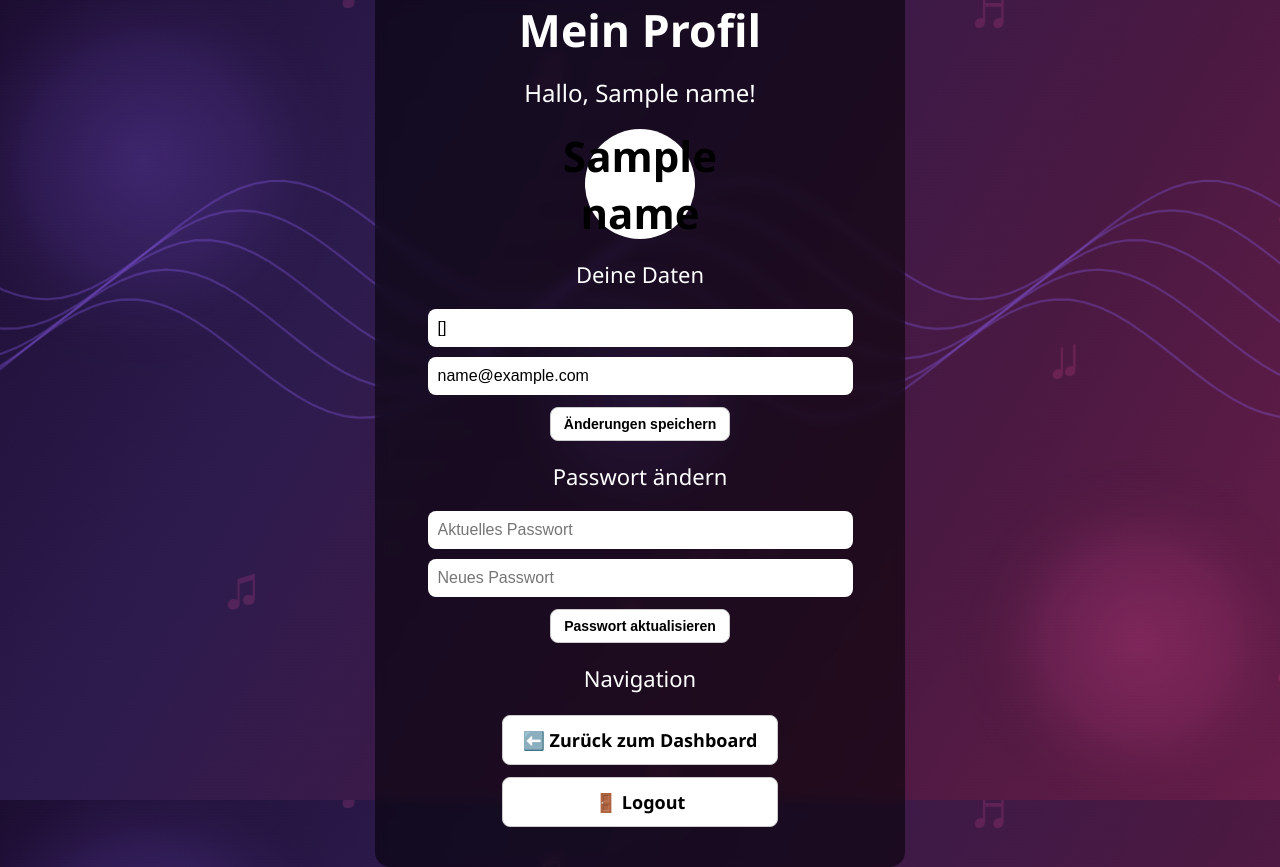
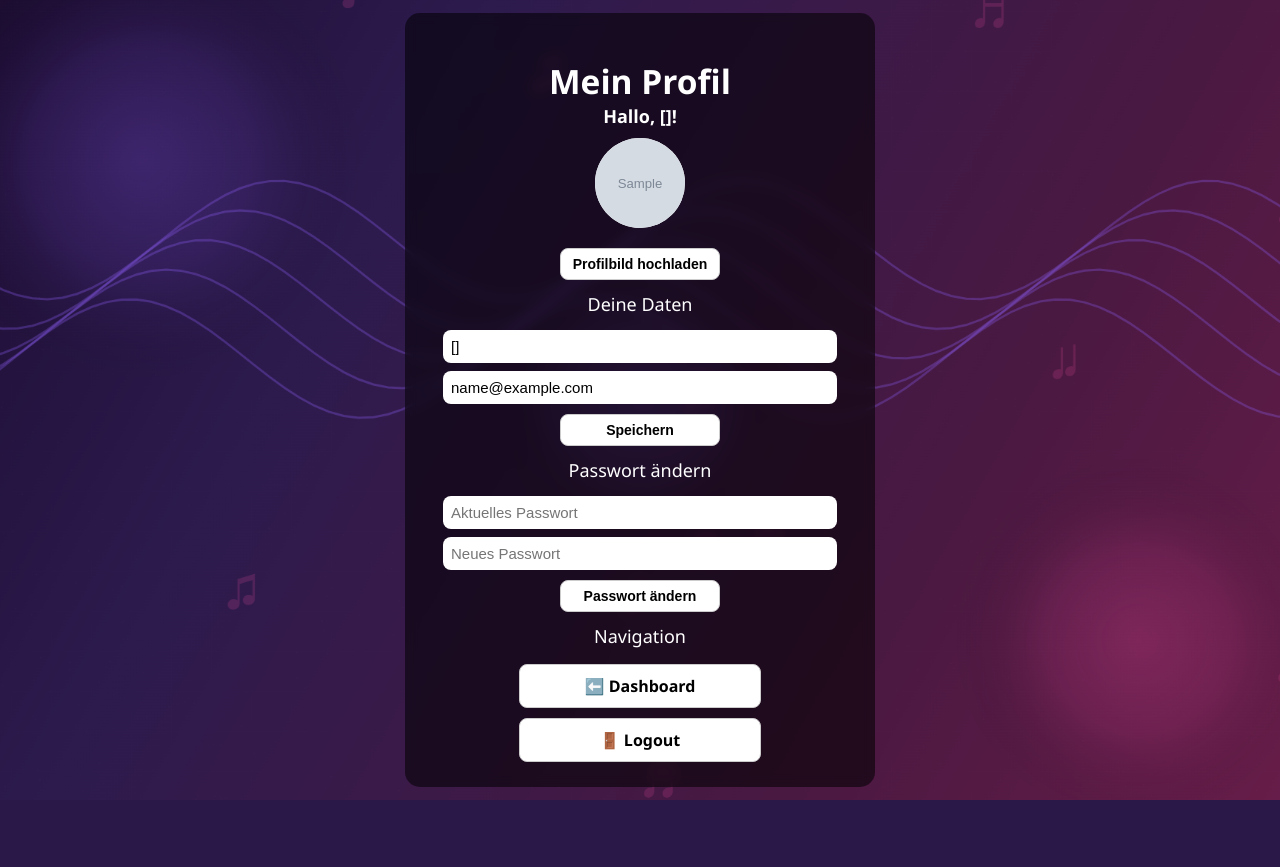
Before and after one commit to iguessimerika/beatguessr, a Flask app: template templates/mein-profil.html in a window 1280 px wide. After the commit the page ends 800 px from the top, so only its background shows below. Run offline with Flask 3, Linux system fonts and the light colour scheme; the template is opened without the code that fills it: most values are stand-ins (such as "Sample title", 1, 10 or a date in 2020); grey boxes marked "Sample" are stand-in pictures.

Commit message:
loose-screen.html und mein-profil.html angepasst

```diff
--- a/templates/mein-profil.html
+++ b/templates/mein-profil.html
@@ -26,10 +26,10 @@
 
         .profile-container {
             background: rgba(0, 0, 0, 0.55);
-            padding: 40px;
+            padding: 25px;
             border-radius: 15px;
             backdrop-filter: blur(6px);
-            width: 450px;
+            width: 420px;
             text-align: center;
         }
 
@@ -39,31 +39,31 @@
 
         @keyframes pulse {
             0%   { transform: scale(1); }
-            50%  { transform: scale(1.08); }
+            50%  { transform: scale(1.06); }
             100% { transform: scale(1); }
         }
 
         .section-title {
-            font-size: 22px;
-            margin-top: 20px;
-            margin-bottom: 10px;
+            font-size: 18px;
+            margin-top: 12px;
+            margin-bottom: 6px;
             font-weight: 500;
         }
 
         .btn {
             display: inline-block;
-            padding: 12px;
+            padding: 10px;
             background: #ffffff;
             border: 1px solid #ccc;
             border-radius: 8px;
-            font-size: 18px;
+            font-size: 16px;
             cursor: pointer;
             font-weight: 600;
             color: black;
             text-decoration: none;
-            width: 250px;
+            width: 220px;
             text-align: center;
-            margin-top: 12px;
+            margin-top: 10px;
         }
 
         .btn:hover {
@@ -72,31 +72,49 @@
 
         .input-field {
             width: 90%;
-            padding: 10px;
+            padding: 8px;
             border-radius: 8px;
             border: none;
-            margin-top: 10px;
-            font-size: 16px;
+            margin-top: 8px;
+            font-size: 15px;
         }
 
         .avatar {
-            width: 110px;
-            height: 110px;
+            width: 90px;
+            height: 90px;
             border-radius: 50%;
             background: white;
             color: black;
             display: flex;
             justify-content: center;
             align-items: center;
-            font-size: 42px;
+            font-size: 34px;
             font-weight: 700;
-            margin: 0 auto 15px auto;
+            margin: 0 auto 10px auto;
+            overflow: hidden;
+        }
+
+        .avatar img {
+            width: 100%;
+            height: 100%;
+            object-fit: cover;
         }
 
         .small-btn {
-            padding: 8px;
+            padding: 7px;
             font-size: 14px;
-            width: 180px;
+            width: 160px;
+        }
+
+        h1 {
+            font-size: 32px;
+            margin-bottom: 0;
+        }
+
+        h2 {
+            font-size: 18px;
+            margin-top: 2px;
+            margin-bottom: 10px;
         }
     </style>
 </head>
@@ -105,12 +123,27 @@
 
     <div class="profile-container">
 
-        <h1 class="title-pulse" style="font-size: 42px;">Mein Profil</h1>
-        <h2 style="margin-top: -10px; font-weight: 400;">Hallo, {{name}}!</h2>
+        <h1 class="title-pulse">Mein Profil</h1>
+        <h2>Hallo, {{username}}!</h2>
 
-        <div class="avatar">
-            {{name[0]}}
+        <!-- Avatar -->
+        <div class="avatar" id="avatarPreview">
+            {% if avatar_url %}
+                <img src="{{ avatar_url }}" alt="Profilbild">
+            {% else %}
+                {{username[0]}}
+            {% endif %}
         </div>
+
+        <!-- EIN Button: Bild auswählen + automatisch hochladen -->
+        <form method="POST" action="/profil/upload_avatar" enctype="multipart/form-data">
+            <input type="file" name="avatar" id="avatarInput" accept="image/*" style="display:none;">
+
+            <button type="button" class="btn small-btn"
+                onclick="document.getElementById('avatarInput').click();">
+                Profilbild hochladen
+            </button>
+        </form>
 
         <p class="section-title">Deine Daten</p>
 
@@ -119,7 +152,7 @@
             <input class="input-field" type="text" name="username" value="{{username}}" placeholder="Benutzername">
             <input class="input-field" type="email" name="email" value="{{email}}" placeholder="E-Mail">
 
-            <button class="btn small-btn" type="submit">Änderungen speichern</button>
+            <button class="btn small-btn" type="submit">Speichern</button>
         </form>
 
         <p class="section-title">Passwort ändern</p>
@@ -129,15 +162,36 @@
             <input class="input-field" type="password" name="old_pw" placeholder="Aktuelles Passwort">
             <input class="input-field" type="password" name="new_pw" placeholder="Neues Passwort">
 
-            <button class="btn small-btn" type="submit">Passwort aktualisieren</button>
+            <button class="btn small-btn" type="submit">Passwort ändern</button>
         </form>
 
         <p class="section-title">Navigation</p>
 
-        <a href="/dashboard" class="btn">⬅️ Zurück zum Dashboard</a>
+        <a href="/dashboard" class="btn">⬅️ Dashboard</a>
         <a href="/logout" class="btn">🚪 Logout</a>
 
     </div>
 
+    <script>
+        // Live-Vorschau + automatisches Hochladen
+        const avatarInput = document.getElementById("avatarInput");
+        const avatarPreview = document.getElementById("avatarPreview");
+
+        avatarInput.addEventListener("change", function() {
+            const file = this.files[0];
+            if (!file) return;
+
+            // Vorschau anzeigen
+            const reader = new FileReader();
+            reader.onload = function(e) {
+                avatarPreview.innerHTML = `<img src="${e.target.result}" alt="Profilbild">`;
+            };
+            reader.readAsDataURL(file);
+
+            // Formular automatisch absenden
+            this.closest("form").submit();
+        });
+    </script>
+
 </body>
 </html>
```
Also changed, not shown: templates/loose-screen.html (+6 -100 lines), beatguessr.db.
